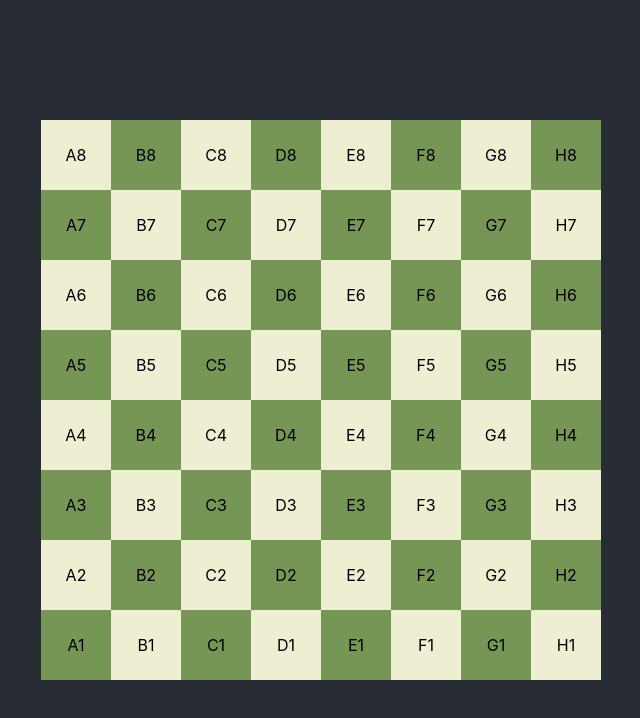
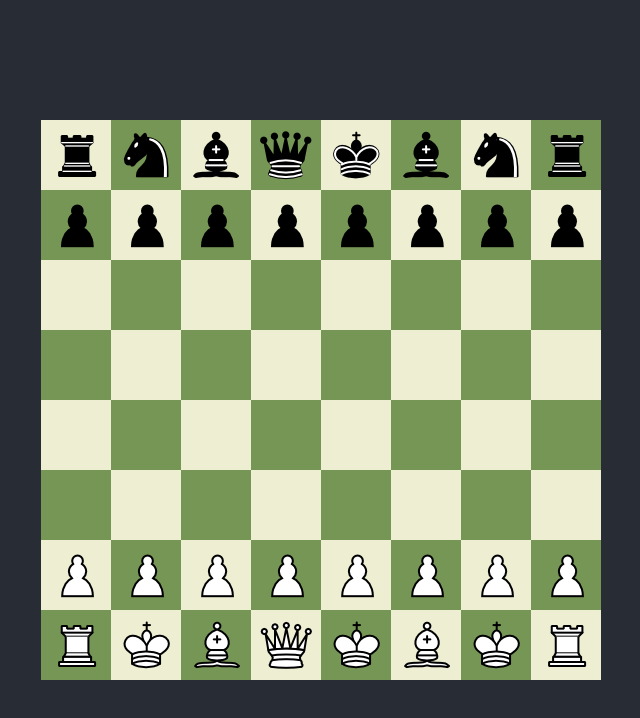
Before and after one commit to vhdcpatel/Chess-Game, a React (Vite) app in the folder frontend/: page / in a window 1280 px wide. Shown: the top 718 px of the page, without its empty margins (319-959 px from the left). Built offline with nearby package versions, Linux system fonts and the light colour scheme.

Commit message:
Added Pieces along with storing in the state. - Added the pieces on the board with HOC. - Stored positions in the state for the interactivity. - Added some utils for the path and manipulations.

```diff
--- a/frontend/src/components/chessBoard/ChessBoard.tsx
+++ b/frontend/src/components/chessBoard/ChessBoard.tsx
@@ -1,9 +1,9 @@
-import React from 'react'
+import React, { useState } from 'react'
 import Square from '../square/Square';
+import Piece from '../pieces/Piece';
 import styles from './chessBoard.module.css';
-
-const RANKS = ['A', 'B', 'C', 'D', 'E', 'F', 'G', 'H'];
-const FILES = [1, 2, 3, 4, 5, 6, 7, 8].reverse();
+import { INITIALPOSITIONS } from '../../utils/constants/initialPosition';
+import { FILES, RANKS } from '../../utils/constants/ranksAndFiles';
 
 interface ChessBoardProps {
     player: 'white'| 'black';
@@ -15,6 +15,16 @@ const ChessBoard: React.FC<ChessBoardProps> = (props) => {
     const FilesToRender = player === 'white' ? FILES : [...FILES].reverse();
     const RanksToRender = player === 'white' ? RANKS : [...RANKS].reverse();
 
+    const [piecesPositions, setpiecesPosition] = useState(INITIALPOSITIONS);
+
+    // const handleDrop = (item: any, newPosition: string) => {
+    //     setPieces((prevPieces) =>
+    //         prevPieces.map((p) =>
+    //             p.position === item.position ? { ...p, position: newPosition } : p
+    //         )
+    //     );
+    // };
+
     return (
         <React.Fragment>
             <div className={styles.mainOuterCtn}>
@@ -22,15 +32,20 @@ const ChessBoard: React.FC<ChessBoardProps> = (props) => {
                     return (
                         <div key={file} className={styles.ranks} >
                             {RanksToRender.map((rank) => {
+                                // Handle the pieces rendering here
+                                const position = `${rank}${file}`;
+                                const piece = piecesPositions.find(p => p.position === position);
+
                                 return (
-                                  <Square key={(rank+file)} rank={rank} file={String(file)}/>
+                                  <Square key={(rank+file)} rank={rank} file={String(file)}>
+                                    {piece && <Piece type={piece.type} color={piece.color} position={position} />}
+                                  </Square>
                                 );
                             })}
                         </div>
                     );
                 })}
             </div>
-
         </React.Fragment>
     );
 };
--- /dev/null
+++ b/frontend/src/components/pieces/Piece.module.css
@@ -0,0 +1,14 @@
+.piece {
+  width: 85%;
+  height: 85%;
+  display: grid;
+  place-items: center;
+  cursor: grab;
+}
+
+
+.piece img {
+  width: 100%;
+  height: 100%;
+  object-fit: contain;
+}
--- /dev/null
+++ b/frontend/src/components/pieces/Piece.tsx
@@ -0,0 +1,22 @@
+import React from 'react';
+import styles from './Piece.module.css';
+import { getSrc, PieceColor, PieceType } from '../../utils/constants/srcMap';
+
+interface PieceProps {
+  type: PieceType;
+  color: PieceColor;
+  position: string;
+}
+
+const Piece: React.FC<PieceProps> = ({ type, color, position }) => {
+
+  const piecePath = getSrc[color][type];
+
+  return (
+    <div className={styles.piece}  data-position={position}>
+      <img src={piecePath}></img>
+    </div>
+  );
+};
+
+export default Piece;
--- a/frontend/src/components/square/Square.module.css
+++ b/frontend/src/components/square/Square.module.css
@@ -17,6 +17,11 @@
 }
 .dark {
   background-color: var(--greenish-color);
+}
+
+.piece {
+  width: 85%;
+  height: 85%;
 }
 
 @media (max-width: 1200px) {
--- a/frontend/src/components/square/Square.tsx
+++ b/frontend/src/components/square/Square.tsx
@@ -5,16 +5,17 @@ import { charToNum } from '../../utils/charToNum';
 interface SquareProps {
   rank: string;
   file: string;
+  children?: React.ReactNode;
 }
 
 const Square: React.FC<SquareProps> = (props) => {
-  const {rank,file } = props;
+  const {rank,file,children } = props;
 
   const isLight = (Number(file) + charToNum(rank)) % 2 !== 0;
   return (
     <React.Fragment>
-      <div className={`${isLight ? styles.light : styles.dark} ${styles.square}`}  style={{ }}>
-        {rank}{file}
+      <div className={`${isLight ? styles.light : styles.dark} ${styles.square}`}>
+        {children}
       </div>
     </React.Fragment>
   );
--- /dev/null
+++ b/frontend/src/utils/constants/initialPosition.ts
@@ -0,0 +1,45 @@
+import { PieceColor, PieceType } from "./srcMap";
+
+export interface Piece {
+  type: PieceType;
+  color: PieceColor;
+  position: string;
+}
+
+export const INITIALPOSITIONS: Piece[] = [
+  // White pieces
+  { type: 'rook', color: 'white', position: 'a1' },
+  { type: 'knight', color: 'white', position: 'b1' },
+  { type: 'bishop', color: 'white', position: 'c1' },
+  { type: 'queen', color: 'white', position: 'd1' },
+  { type: 'king', color: 'white', position: 'e1' },
+  { type: 'bishop', color: 'white', position: 'f1' },
+  { type: 'knight', color: 'white', position: 'g1' },
+  { type: 'rook', color: 'white', position: 'h1' },
+  { type: 'pawn', color: 'white', position: 'a2' },
+  { type: 'pawn', color: 'white', position: 'b2' },
+  { type: 'pawn', color: 'white', position: 'c2' },
+  { type: 'pawn', color: 'white', position: 'd2' },
+  { type: 'pawn', color: 'white', position: 'e2' },
+  { type: 'pawn', color: 'white', position: 'f2' },
+  { type: 'pawn', color: 'white', position: 'g2' },
+  { type: 'pawn', color: 'white', position: 'h2' },
+
+  // Black pieces
+  { type: 'rook', color: 'black', position: 'a8' },
+  { type: 'knight', color: 'black', position: 'b8' },
+  { type: 'bishop', color: 'black', position: 'c8' },
+  { type: 'queen', color: 'black', position: 'd8' },
+  { type: 'king', color: 'black', position: 'e8' },
+  { type: 'bishop', color: 'black', position: 'f8' },
+  { type: 'knight', color: 'black', position: 'g8' },
+  { type: 'rook', color: 'black', position: 'h8' },
+  { type: 'pawn', color: 'black', position: 'a7' },
+  { type: 'pawn', color: 'black', position: 'b7' },
+  { type: 'pawn', color: 'black', position: 'c7' },
+  { type: 'pawn', color: 'black', position: 'd7' },
+  { type: 'pawn', color: 'black', position: 'e7' },
+  { type: 'pawn', color: 'black', position: 'f7' },
+  { type: 'pawn', color: 'black', position: 'g7' },
+  { type: 'pawn', color: 'black', position: 'h7' },
+];
--- /dev/null
+++ b/frontend/src/utils/constants/ranksAndFiles.ts
@@ -0,0 +1,2 @@
+export const RANKS = ['a', 'b', 'c', 'd', 'e', 'f', 'g', 'h'];
+export const FILES = [1, 2, 3, 4, 5, 6, 7, 8].reverse();
--- /dev/null
+++ b/frontend/src/utils/constants/srcMap.ts
@@ -0,0 +1,36 @@
+// White Pieces
+import whiteRook from '../../assets/chessPieces/rookWhite.webp'
+import whiteKnight from '../../assets/chessPieces/kingWhite.webp'
+import whiteBishop from '../../assets/chessPieces/bishopWhite.webp'
+import whiteQueen from '../../assets/chessPieces/queenWhite.webp'
+import whiteKing from '../../assets/chessPieces/kingWhite.webp'
+import whitePawn from '../../assets/chessPieces/pawnWhite.webp'
+// Black Pieces
+import blackRook from '../../assets/chessPieces/rookBlack.webp'
+import blackKnight from '../../assets/chessPieces/knightBlack.webp'
+import blackBishop from '../../assets/chessPieces/bishopBlack.webp'
+import blackQueen from '../../assets/chessPieces/queenBlack.webp'
+import blackKing from '../../assets/chessPieces/kingBlack.webp'
+import blackPawn from '../../assets/chessPieces/pawnBlack.webp'
+
+export type PieceColor = 'white' | 'black';
+export type PieceType = 'rook' | 'knight' | 'bishop' | 'queen' | 'king' | 'pawn';
+
+export const getSrc: Record<PieceColor, Record<PieceType, string>> = {
+  'white': {
+    'rook': whiteRook,
+    'knight': whiteKnight,
+    'bishop': whiteBishop,
+    'queen': whiteQueen,
+    'king': whiteKing,
+    'pawn': whitePawn
+  },
+  'black': {
+    'rook': blackRook,
+    'knight': blackKnight,
+    'bishop': blackBishop,
+    'queen': blackQueen,
+    'king': blackKing,
+    'pawn': blackPawn
+  }
+}
--- a/frontend/vite.config.ts
+++ b/frontend/vite.config.ts
@@ -9,5 +9,8 @@ export default defineConfig({
     globals: true,
     environment: 'jsdom',
     setupFiles: ['./vitest.setup.ts'],
-  }
+  },
+  server: {
+    host: true
+}
 })
```
Also changed, not shown: frontend/src/utils/constants/boardForAlgo.ts (added, +12 -0 lines), frontend/src/utils/createInitialBoard.ts (added, +35 -0 lines).
